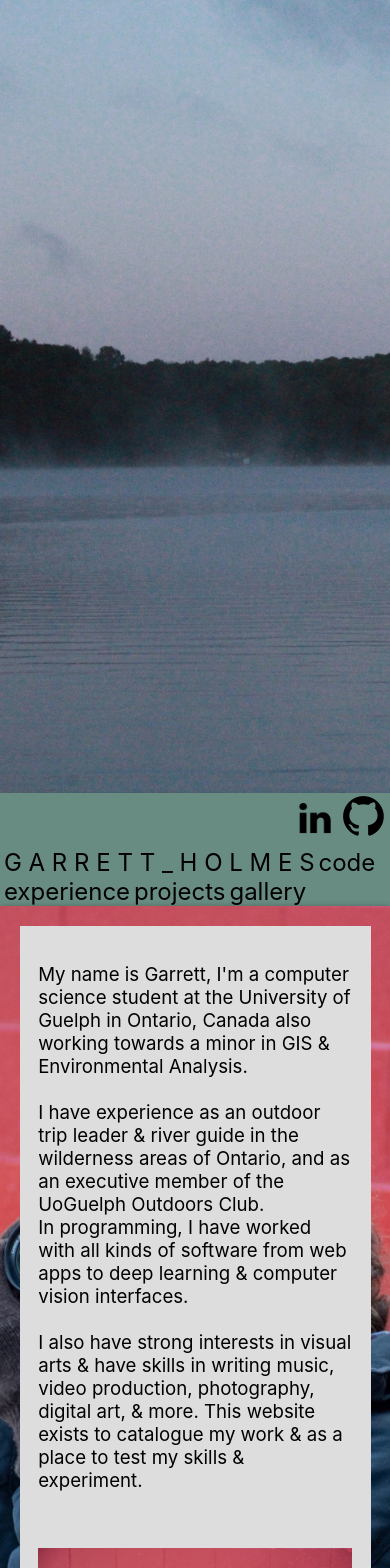
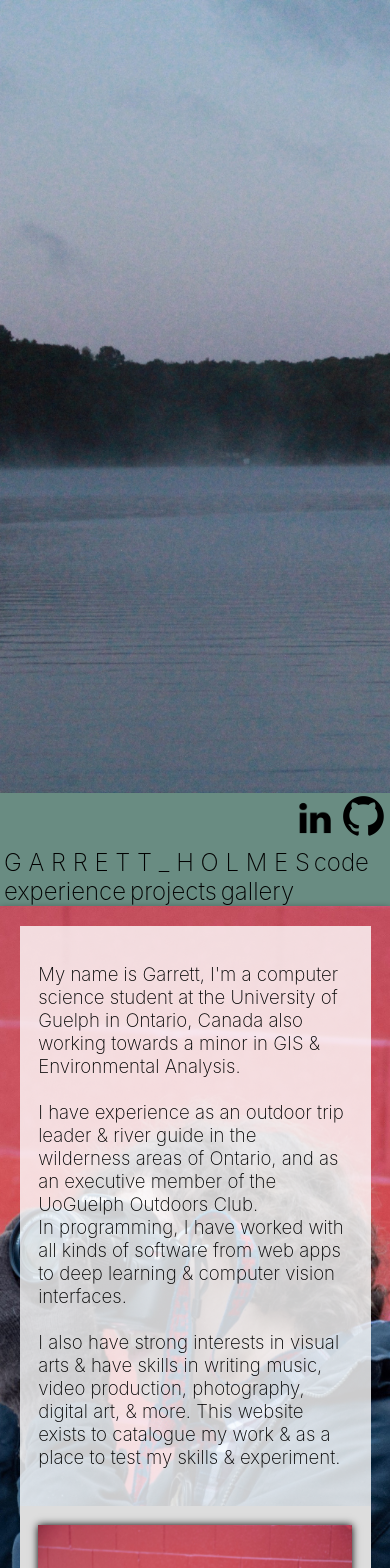
Before and after one commit to ga-holmes/ga-holmes.github.io, a React (Create React App) app: page / in a window 390 px wide. Shown: the top 1568 px of the page. Built offline with nearby package versions, Linux system fonts and the light colour scheme.

Commit message:
fixed some formatting, nav bar on mobile

```diff
--- a/src/components/FormatContainer.js
+++ b/src/components/FormatContainer.js
@@ -21,7 +21,7 @@ const FormatContainer = ({ columns,spacing,elements }) => {
 FormatContainer.defaultProps = {
 
     spacing: '1em',
-    columns: '2fr 1fr',
+    columns: '1fr 1fr',
     count: 2,
     elements: []
 
--- a/src/index.css
+++ b/src/index.css
@@ -4,7 +4,7 @@ body {
     margin: 0;
     font-family: -apple-system, BlinkMacSystemFont, Segoe UI, Roboto, Oxygen,
         Ubuntu, Cantarell, Fira Sans, Droid Sans, Helvetica Neue, sans-serif;
-
+    font-weight: 200;
     background-color: rgb(102, 116, 138);
 
 }
@@ -54,9 +54,28 @@ body {
 .imageDefault {
     max-width: 100%;
     max-height: 100%;
+    box-shadow: 0px 0px 8px rgb(0, 0, 0);
 }
 
 .imageSmall {
     max-width: 50%;
     max-height: 50%;
 }
+
+.video{
+    box-shadow: 0px 0px 8px rgb(0, 0, 0);
+    width: 50vw;
+    height: 50vh;
+}
+
+/* reformat for mobile */
+@media only screen and (max-device-width: 1024px) {
+
+    .video {
+        box-shadow: 0px 0px 8px rgb(0, 0, 0);
+        width: auto;
+        max-width: 100%;
+        height: auto;
+    }
+
+}
--- a/src/pages/MainPage.js
+++ b/src/pages/MainPage.js
@@ -31,13 +31,13 @@ const MainPage = () => {
             <div className="bck" id='code' style={{ backgroundImage: `url(${backImage2})` }}>
                 <div className="projectsclass">
 
-                    <div style={{ backgroundColor: "#4449", paddingLeft: "1em", paddingBottom: "0.1em", paddingTop: "0.1em", borderRadius: "5%" }}>
+                    <div style={{ backgroundColor: "#4449", paddingLeft: "1em", paddingRight: "1em", paddingBottom: "0.1em", paddingTop: "0.1em", borderRadius: "5%" }}>
                         <h1>Code</h1>
                         <h5 style={{ textAlign: 'left' }}>I enjoy solving insteresting problems. My goal always is to create software
                             that can help people & solve real world problems.
                         </h5>
                     </div>
-                    <FormatContainer elements={home.softwareElements} spacing='0.5em' />
+                    <FormatContainer elements={home.softwareElements} spacing='0.5em' columns='1fr'/>
 
                 </div>
             </div>
--- a/src/styles/FormatContainer.css
+++ b/src/styles/FormatContainer.css
@@ -9,19 +9,14 @@
     z-index: 0;
 }
 .wrapper > div{
-    background: #eee;
+    background: #eeec;
     /* opacity: 0.8; */
     padding: 1em;
 
     border-radius: 2%;
 }
 .wrapper > div:nth-child(odd){
-    background: #ddd;
-}
-
-.video{
-    width: 50vw;
-    height: 50vh;
+    background: #fffc;
 }
 
 /* reformat for mobile */
@@ -50,6 +45,7 @@
 
     .video {
         width: auto;
+        max-width: 100%;
         height: auto;
     }
 
--- a/src/styles/Nav.css
+++ b/src/styles/Nav.css
@@ -12,13 +12,13 @@
 
     z-index: 10;
     width: 100%;
-    max-height: 10%;
 
 }
 
 .container a:hover {
     background: #88c09d;
     color: 303030;
+    text-decoration: none;
 }
 
 .noIcon {
```
